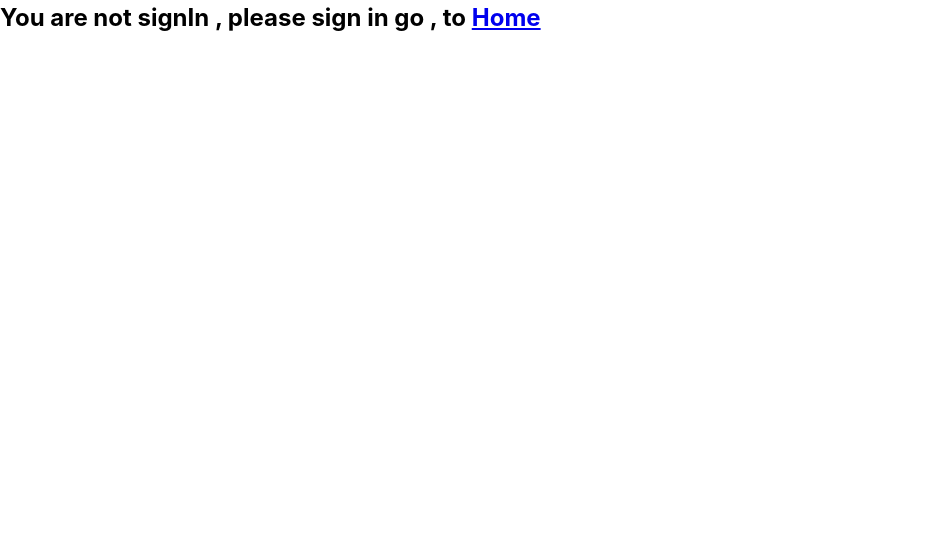
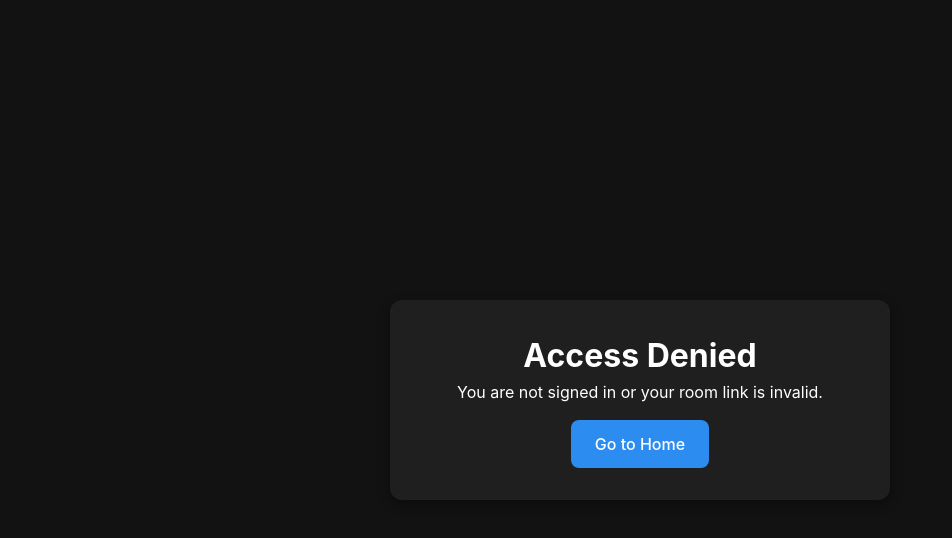
Before and after one commit to Abhijeet-1409/Video_Conferencing_App, a React (Vite) app in the folder client/: page /join in a window 1280 px wide. Shown: the top 538 px of the page, without its empty margins (0-952 px from the left). Built offline with nearby package versions, Linux system fonts and the light colour scheme; no server answers.

Commit message:
Add AccessDenied Page

```diff
--- a/client/src/App.jsx
+++ b/client/src/App.jsx
@@ -4,6 +4,7 @@ import './App.css';
 import { createBrowserRouter, RouterProvider ,Link} from 'react-router-dom';
 import HomePage from './pages/home/HomePage';
 import JoinPage from './pages/join/JoinPage';
+import AccessDeniedPage from './pages/error/AccessDeniedPage';
 import AppContextProvider from './store/app-context';
 import { AppContext } from './store/app-context';
 import { useContext } from 'react';
@@ -15,15 +16,7 @@ function App() {
 
   const  SecureJoin  = ()=> {
     const {userData,roomId} = useContext(AppContext);
-      return ( userData && roomId.length > 0  ) ? <JoinPage/> : (
-        <>
-           <div>
-            <h2>
-               You are not signIn , please sign in go , to <Link to='/'>Home</Link>
-            </h2>
-           </div>
-        </>
-      ) ;
+      return ( userData && roomId.length > 0  ) ? <JoinPage/> : <AccessDeniedPage/> ;
   };
 
   const router = createBrowserRouter([
--- /dev/null
+++ b/client/src/pages/error/AccessDeniedPage.jsx
@@ -0,0 +1,16 @@
+import { Link } from 'react-router-dom';
+import styles from './AccessDeniedPage.module.css';
+
+export default function AccessDeniedPage() {
+  return (
+    <div className={styles.container}>
+      <div className={styles.card}>
+        <h1>Access Denied</h1>
+        <p>You are not signed in or your room link is invalid.</p>
+        <Link to="/" className={styles.linkButton}>
+          Go to Home
+        </Link>
+      </div>
+    </div>
+  );
+}
--- /dev/null
+++ b/client/src/pages/error/AccessDeniedPage.module.css
@@ -0,0 +1,36 @@
+.container {
+  height: 100vh;
+  width: 100vw;
+  background-color: #121212;
+  display: flex;
+  justify-content: center;
+  align-items: center;
+  padding: 1rem;
+}
+
+.card {
+  background-color: #1f1f1f;
+  color: white;
+  padding: 2rem;
+  border-radius: 12px;
+  text-align: center;
+  box-shadow: 0 4px 12px rgba(0, 0, 0, 0.4);
+  max-width: 500px;
+  width: 100%;
+}
+
+.linkButton {
+  display: inline-block;
+  margin-top: 1rem;
+  padding: 0.75rem 1.5rem;
+  background-color: #2d8cf0;
+  color: white;
+  text-decoration: none;
+  border-radius: 8px;
+  font-weight: 500;
+  transition: background-color 0.3s ease;
+}
+
+.linkButton:hover {
+  background-color: #1a73e8;
+}
```
